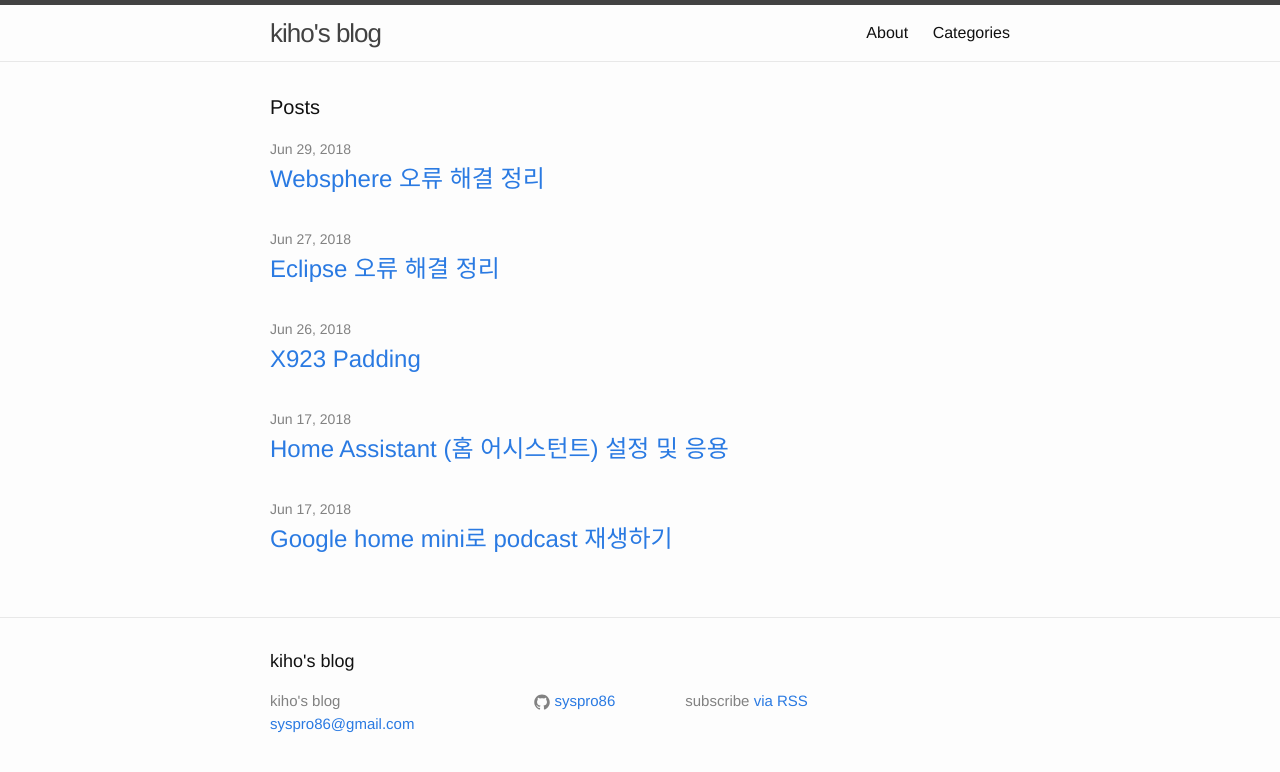
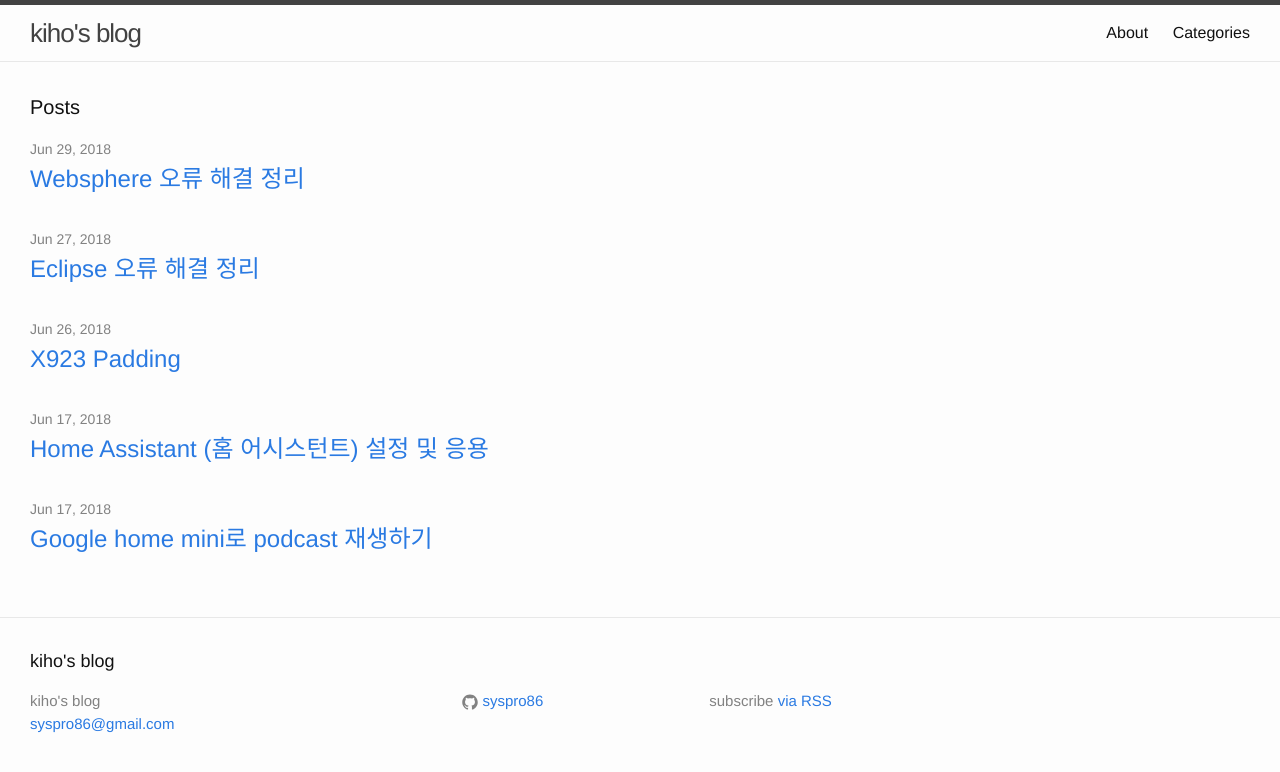
Before and after one commit to syspro86/syspro86.github.io, a Jekyll site: the page built from index.html, in a window 1280 px wide. Shown: the top 772 px of the page. Built offline with Jekyll 4.4.1, drawn with Linux system fonts in a browser that asks for light colours.

Commit message:
800>1280

```diff
--- a/css/main.scss
+++ b/css/main.scss
@@ -23,7 +23,7 @@
 $grey-color-dark:  darken($grey-color, 25%);
 
 // Width of the content area
-$content-width:    800px;
+$content-width:    1280px;
 
 $on-palm:          600px;
 $on-laptop:        800px;
```
